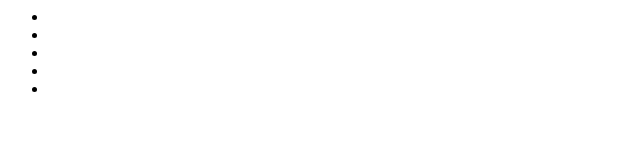
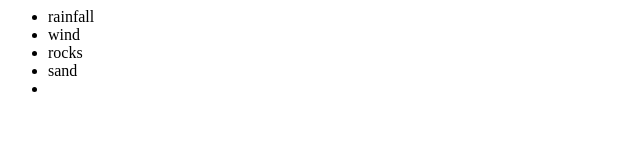
Before and after one commit to Cherish13/storm, a plain HTML site: page index.html in a window 1280 px wide. Shown: the whole page, without its empty margins (0-640 px from the left). Drawn offline with Linux system fonts and the light colour scheme.

Commit message:
updated index.html

```diff
--- a/index.html
+++ b/index.html
@@ -1,19 +1,14 @@
 <html>
   <body>
-        <head>
-
-        </head>
+    <head> </head>
     <div>
       <ul>
-                <li></li>
-                <li></li>
-                <li></li>
-                <li></li>
+        <li>rainfall</li>
+        <li>wind</li>
+        <li>rocks</li>
+        <li>sand</li>
         <li></li>
       </ul>
     </div>
-
   </body>
-
-
 </html>
```
Lines whose indentation alone changed are shown as unchanged.
